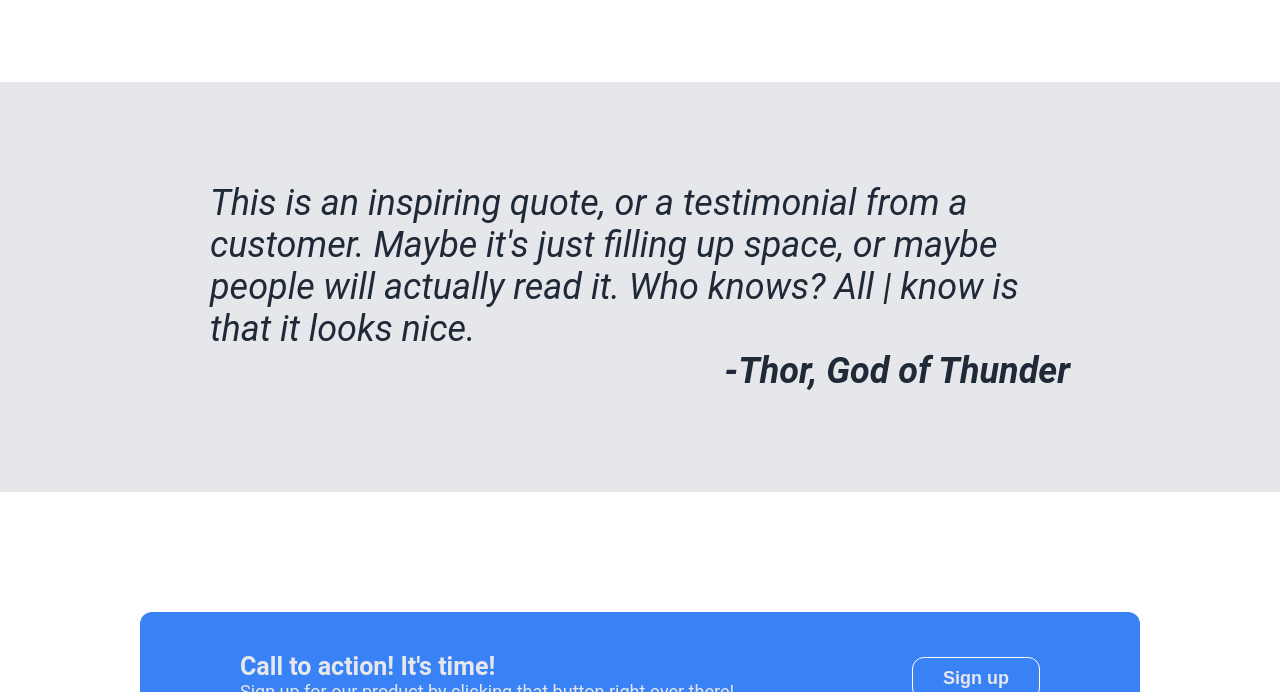
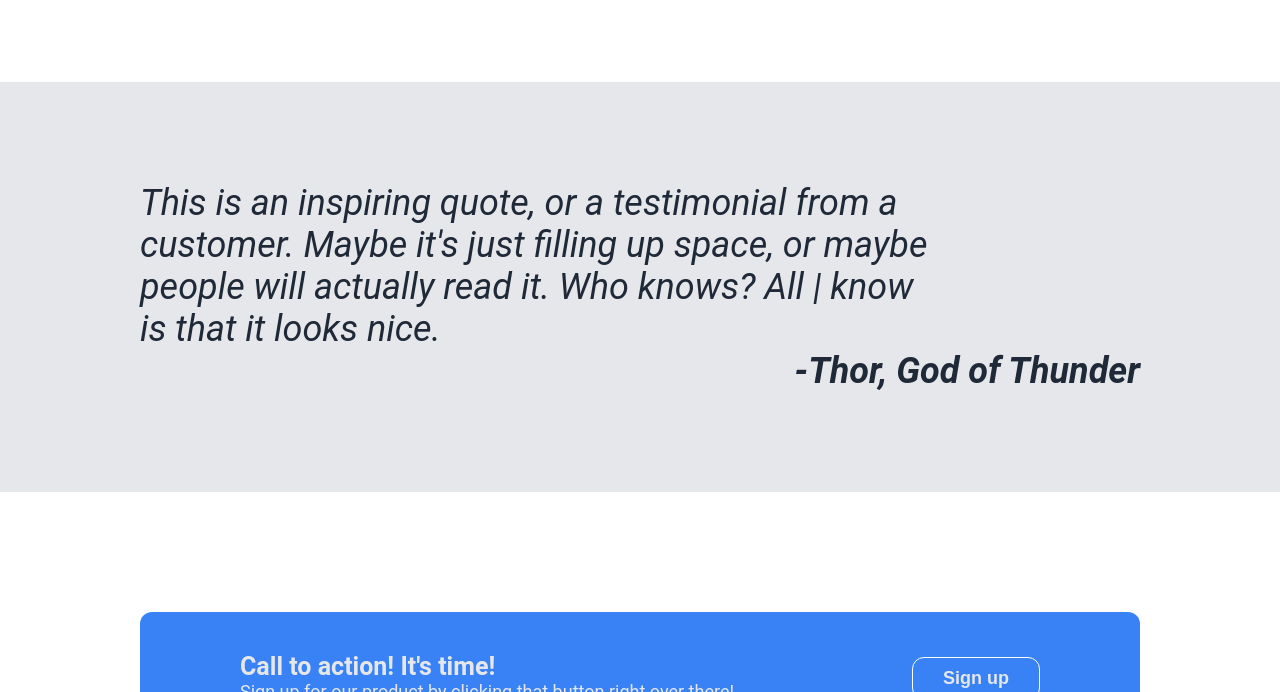
Before and after one commit to thedcollins/project-atalans, a plain HTML site: page index.html in a window 1280 px wide. Shown: the part 818-1510 px from the top of the page. Drawn offline with Linux system fonts and the light colour scheme.

Commit message:
Minor fixes

```diff
--- a/index.html
+++ b/index.html
@@ -58,9 +58,9 @@
     <div class="quote-container">
         <div class="quote-text-container">
         <div class="quote-text">
-        This is an inspiring quote, or a testimonial from a
-        customer. Maybe it's just filling up space, or maybe
-        people will actually read it. Who knows? All | know
+        This is an inspiring quote, or a testimonial from a<br>
+        customer. Maybe it's just filling up space, or maybe<br>
+        people will actually read it. Who knows? All | know<br>
         is that it looks nice.</div>
         <div class="thor-text">-Thor, God of Thunder</div>
         </div>
--- a/style.css
+++ b/style.css
@@ -44,7 +44,8 @@
   .footer,
   .end-container,
   .end-menu,
-  .thor-text{
+  .thor-text,
+  .quote-container{
     display: flex;
   }
   .logo{
@@ -55,7 +56,8 @@
   .header-text,
   .photo-grid-container,
   .footer,
-  .end-container{
+  .end-container,
+  .quote-container{
     justify-content: center;
   }
   .menu,
@@ -76,7 +78,8 @@
   .menu,
   .header,
   .photo-grid,
-  .end-menu{
+  .end-menu,
+  .quote-text-container{
     width: 1000px;
   }
   .two,
@@ -145,7 +148,7 @@
 .quote-container{
     background-color: #E5E7EB;
     font-style: italic;
-    padding: 100px 210px;
+    padding: 100px;
     margin-top: 100px;
     margin-bottom: 100px;
 }
```
